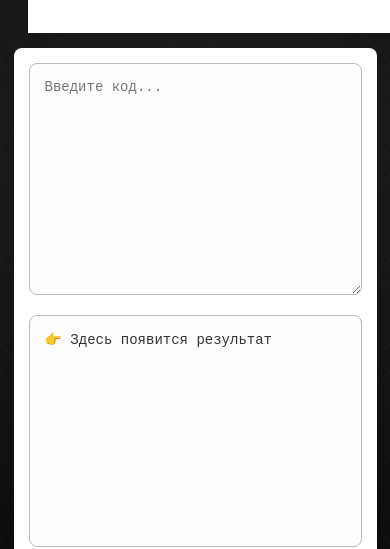
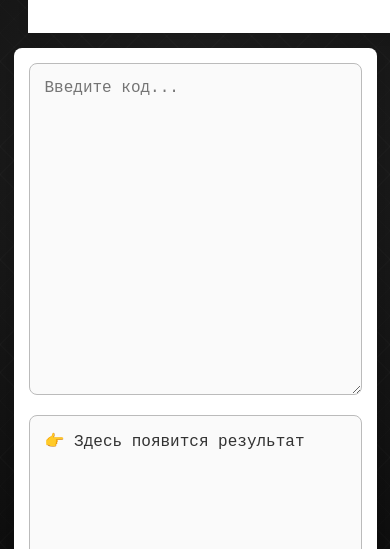
Before and after one commit to z0grisha/compiler2000, a plain HTML site: page index.html in a window 390 px wide. Shown: the part 295-844 px from the top of the page. Drawn offline with Linux system fonts and the light colour scheme.

Commit message:
Add files via upload

```diff
--- a/index.html
+++ b/index.html
@@ -97,6 +97,20 @@
     }
 
     textarea, .output {
+      flex: 1;
+      padding: 15px;
+      background: #fafafa;
+      color: #333;
+      border: 1px solid #bbb;
+      border-radius: var(--border-radius);
+      font-size: 16px;
+      font-family: monospace;
+      min-height: 300px;
+      white-space: pre-wrap;
+      word-break: break-word;
+      overflow-wrap: break-word;
+      overflow-y: auto;
+    }
       word-break: break-word;
       white-space: pre-wrap;
       overflow-wrap: break-word;
@@ -151,6 +165,20 @@
       }
 
       textarea, .output {
+      flex: 1;
+      padding: 15px;
+      background: #fafafa;
+      color: #333;
+      border: 1px solid #bbb;
+      border-radius: var(--border-radius);
+      font-size: 16px;
+      font-family: monospace;
+      min-height: 300px;
+      white-space: pre-wrap;
+      word-break: break-word;
+      overflow-wrap: break-word;
+      overflow-y: auto;
+    }
       word-break: break-word;
       white-space: pre-wrap;
       overflow-wrap: break-word;
```
